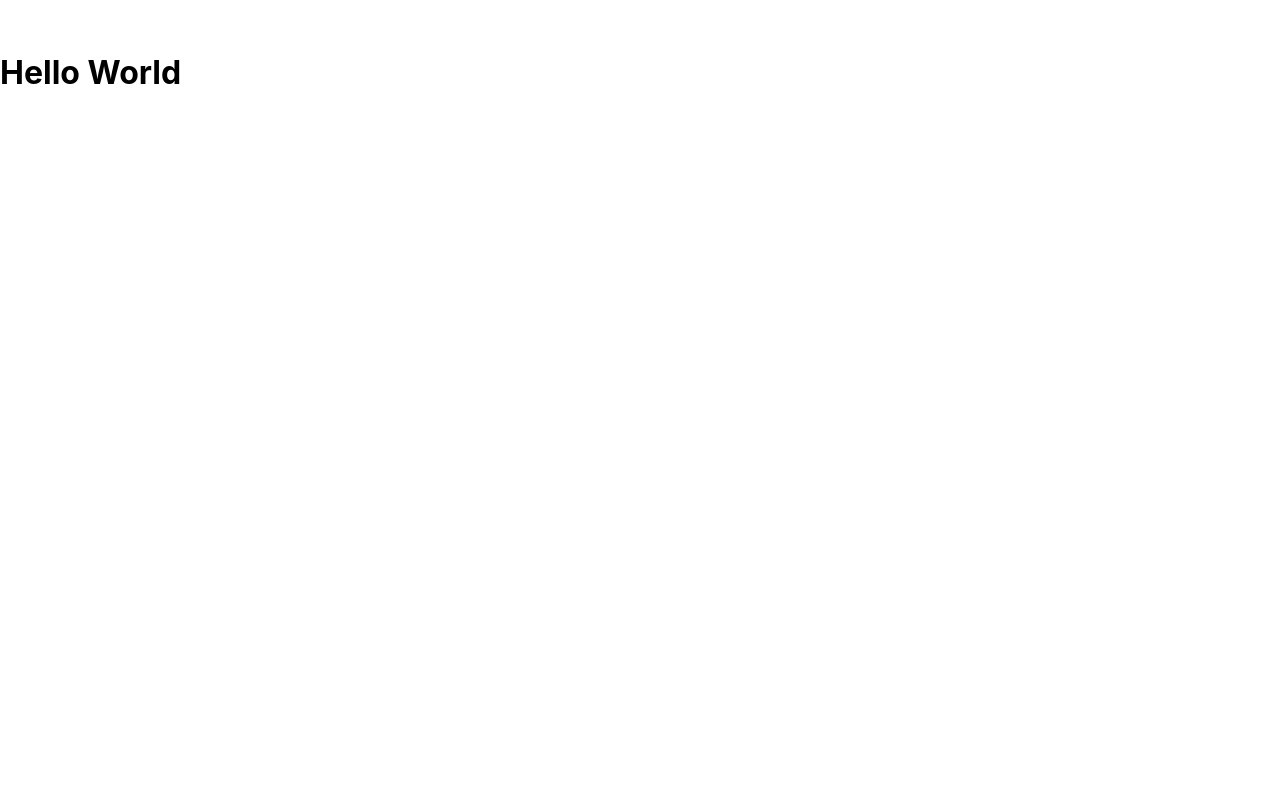
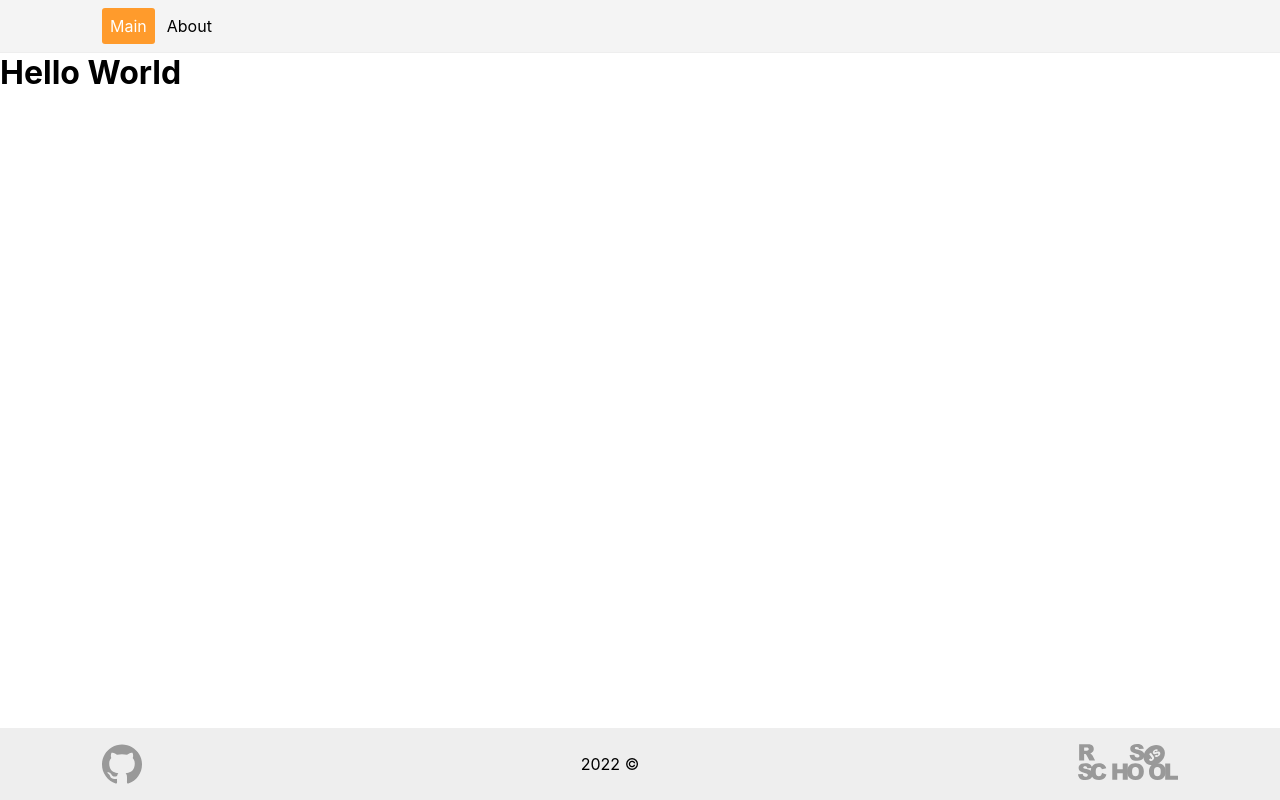
Before and after one commit to Jeneko/react2022Q3, a React (Create React App) app: page / in a window 1280 px wide. Built offline with nearby package versions, Linux system fonts and the light colour scheme.

Commit message:
feat: define base layout

```diff
--- a/src/components/App/index.tsx
+++ b/src/components/App/index.tsx
@@ -1,7 +1,18 @@
 import React from 'react';
+import { Routes, Route, Navigate } from 'react-router-dom';
+import { DefaultLayout } from 'components/Layout/DefaultLayout';
+import { MainPage } from 'pages/Main';
 
 function App() {
-  return <h1>Hello World</h1>;
+  return (
+    <>
+      <Routes>
+        <Route path="/" element={<DefaultLayout />}>
+          <Route index element={<MainPage />} />
+        </Route>
+      </Routes>
+    </>
+  );
 }
 
 export { App };
--- /dev/null
+++ b/src/components/Footer/Footer.css
@@ -0,0 +1,23 @@
+.footer {
+  background-color: #eee;
+  padding: 1rem 0;
+  text-align: center;
+}
+
+.footer__content {
+  display: flex;
+  align-items: center;
+  justify-content: space-between;
+}
+
+.footer__content img {
+  max-height: 100%;
+}
+
+.footer__github-link {
+  height: 40px;
+}
+
+.footer__rsschool-link {
+  width: 100px;
+}
--- /dev/null
+++ b/src/components/Footer/index.tsx
@@ -0,0 +1,36 @@
+import React from 'react';
+import './Footer.css';
+import github from './github-logo.svg';
+import rsschool from './rsschool-logo.svg';
+
+function Footer() {
+  return (
+    <footer className="footer">
+      <div className="container">
+        <div className="footer__content">
+          <a
+            className="footer__github-link"
+            href="https://github.com/Jeneko"
+            target="_blank"
+            rel="noreferrer"
+            title="My Github"
+          >
+            <img src={github} alt="Github Logo" />
+          </a>
+          <div className="footer__copyright">{new Date().getFullYear()} ©</div>
+          <a
+            className="footer__rsschool-link"
+            href="https://rs.school/react/"
+            target="_blank"
+            rel="noreferrer"
+            title="RS School React Course"
+          >
+            <img src={rsschool} alt="RS School Logo" />
+          </a>
+        </div>
+      </div>
+    </footer>
+  );
+}
+
+export { Footer };
--- /dev/null
+++ b/src/components/Header/Header.css
@@ -0,0 +1,33 @@
+.header {
+  position: fixed;
+  z-index: 1;
+  top: 0;
+  left: 0;
+  right: 0;
+  padding: 1rem 0;
+  background-color: #eeeeeea8;
+  border-bottom: 1px solid #eee;
+  backdrop-filter: blur(17px);
+}
+
+.header a {
+  color: black;
+  padding: 0.5rem;
+  text-decoration: none;
+  border-radius: 3px;
+}
+
+.header a:not(:last-child) {
+  margin-right: 0.25rem;
+}
+
+.header a:hover {
+  color: white;
+  background-color: #999;
+}
+
+.header .active {
+  pointer-events: none;
+  color: white;
+  background-color: var(--color-primary);
+}
--- /dev/null
+++ b/src/components/Header/index.tsx
@@ -0,0 +1,16 @@
+import React from 'react';
+import { NavLink } from 'react-router-dom';
+import './Header.css';
+
+function Header() {
+  return (
+    <header className="header">
+      <div className="container">
+        <NavLink to="/">Main</NavLink>
+        <NavLink to="/about">About</NavLink>
+      </div>
+    </header>
+  );
+}
+
+export { Header };
--- /dev/null
+++ b/src/components/Layout/DefaultLayout.tsx
@@ -0,0 +1,19 @@
+import React from 'react';
+import { Outlet } from 'react-router-dom';
+import { Footer } from '../Footer';
+import { Header } from '../Header';
+
+function DefaultLayout() {
+  return (
+    <>
+      <Header></Header>
+
+      <main>
+        <Outlet />
+      </main>
+
+      <Footer />
+    </>
+  );
+}
+export { DefaultLayout };
--- a/src/index.tsx
+++ b/src/index.tsx
@@ -1,11 +1,14 @@
 import React from 'react';
 import ReactDOM from 'react-dom/client';
+import { BrowserRouter } from 'react-router-dom';
 import { App } from './components/App';
 import './index.css';
 
 const root = ReactDOM.createRoot(document.getElementById('root') as HTMLElement);
 root.render(
   <React.StrictMode>
-    <App />
+    <BrowserRouter>
+      <App />
+    </BrowserRouter>
   </React.StrictMode>
 );
--- /dev/null
+++ b/src/pages/Main/index.tsx
@@ -0,0 +1,7 @@
+import React from 'react';
+
+function MainPage() {
+  return <h1>Hello World</h1>;
+}
+
+export { MainPage };
```
Also changed, not shown: src/components/Footer/github-logo.svg (added), src/components/Footer/rsschool-logo.svg (added).
